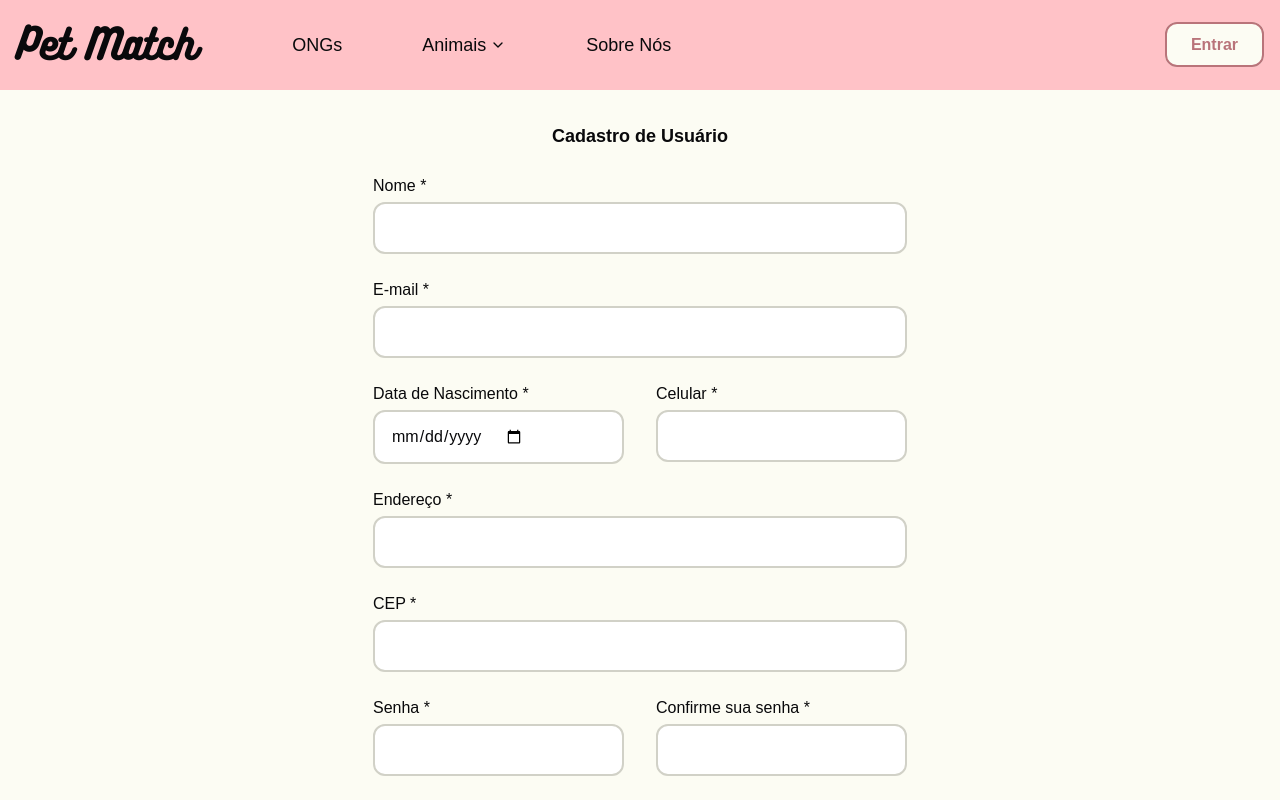
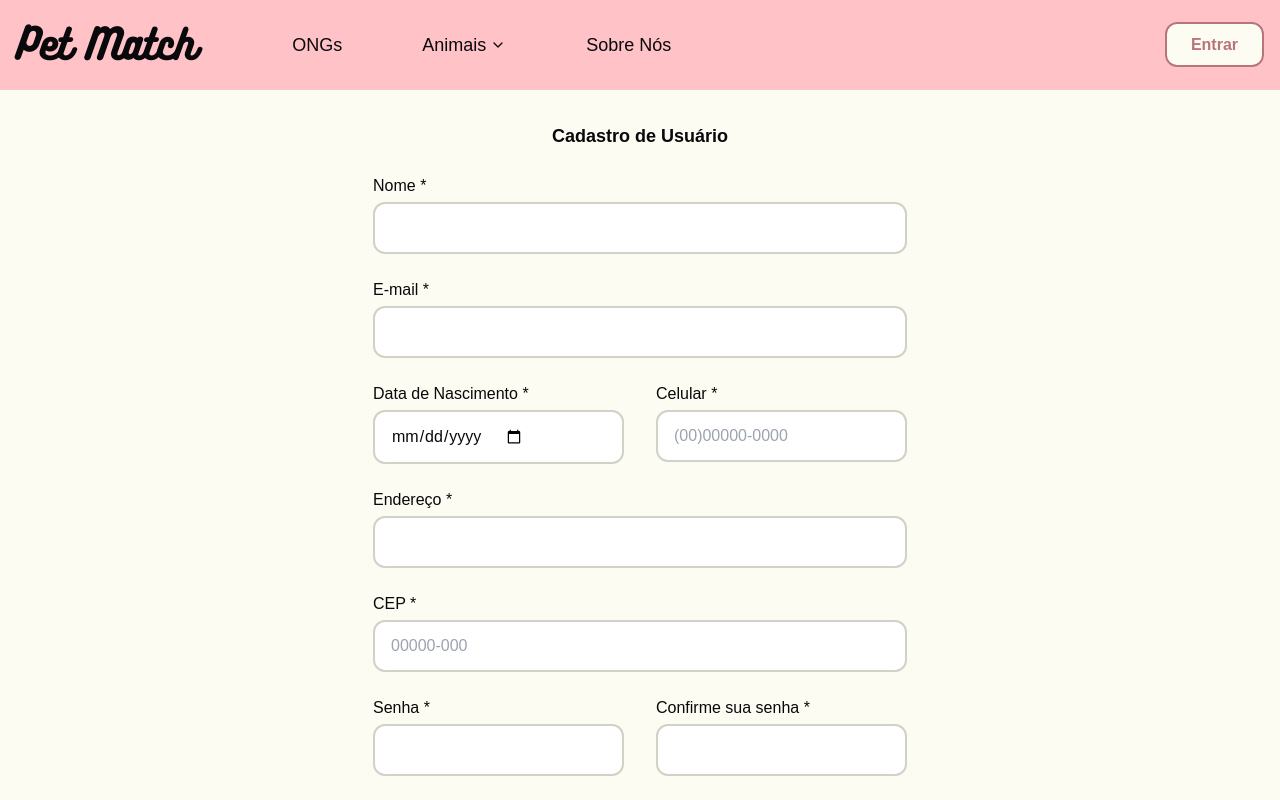
Before and after one commit to mariaclararcs/petmatch-web, a Next.js app: page /register/user in a window 1280 px wide. Shown: the top 800 px of the page. Built offline with nearby package versions, Linux system fonts and the light colour scheme.

Commit message:
feat(input): add input mask

```diff
--- a/src/pages/register/user/index.tsx
+++ b/src/pages/register/user/index.tsx
@@ -1,7 +1,34 @@
 import Footer from "@/components/footer"
 import Header from "@/components/header"
+import { useState } from "react"
 
-export default function registerUser() {
+export default function RegisterUser() {
+    const [phone, setPhone] = useState('')
+    const [cep, setCep] = useState('')
+
+    const formatPhone = (value: string) => {
+        value = value.replace(/\D/g, '')
+        if (value.length > 11) value = value.substring(0, 11)
+
+        if (value.length > 0) {
+          value = `(${value.substring(0, 2)}${value.length > 2 ? ')' : ''}${value.substring(2)}`
+        }
+        if (value.length > 10) {
+          value = `${value.substring(0, 9)}-${value.substring(9)}`
+        }
+        return value
+    }
+
+    const formatCEP = (value: string) => {
+        value = value.replace(/\D/g, '')
+        if (value.length > 8) value = value.substring(0, 8)
+
+        if (value.length > 5) {
+          value = `${value.substring(0, 5)}-${value.substring(5)}`
+        }
+        return value
+    }
+
     return (
         <div>
             <Header/>
@@ -20,13 +47,29 @@ export default function registerUser() {
                         </div>
                         <div className="flex flex-col w-full">
                             <label className="mb-1">Celular *</label>
-                            <input type="text" className="rounded-xl border-2 px-4 py-3 mb-6" required/>
+                            <input
+                                type="text"
+                                value={phone}
+                                onChange={(e) => setPhone(formatPhone(e.target.value))}
+                                placeholder="(00)00000-0000"
+                                className="rounded-xl border-2 px-4 py-3 mb-6 w-full"
+                                maxLength={15}
+                                required
+                            />
                         </div>
                     </div>
                     <label className="mb-1">Endereço *</label>
                     <input type="text" className="rounded-xl border-2 px-4 py-3 mb-6" required/>
                     <label className="mb-1">CEP *</label>
-                    <input type="text" className="rounded-xl border-2 px-4 py-3 mb-6" required/>
+                    <input
+                        type="text"
+                        value={cep}
+                        onChange={(e) => setCep(formatCEP(e.target.value))}
+                        placeholder="00000-000"
+                        className="rounded-xl border-2 px-4 py-3 mb-6 w-full"
+                        maxLength={9}
+                        required
+                    />
                     <div className="flex flex-row gap-8 w-full">
                         <div className="flex flex-col w-full">
                             <label className="mb-1">Senha *</label>
```
